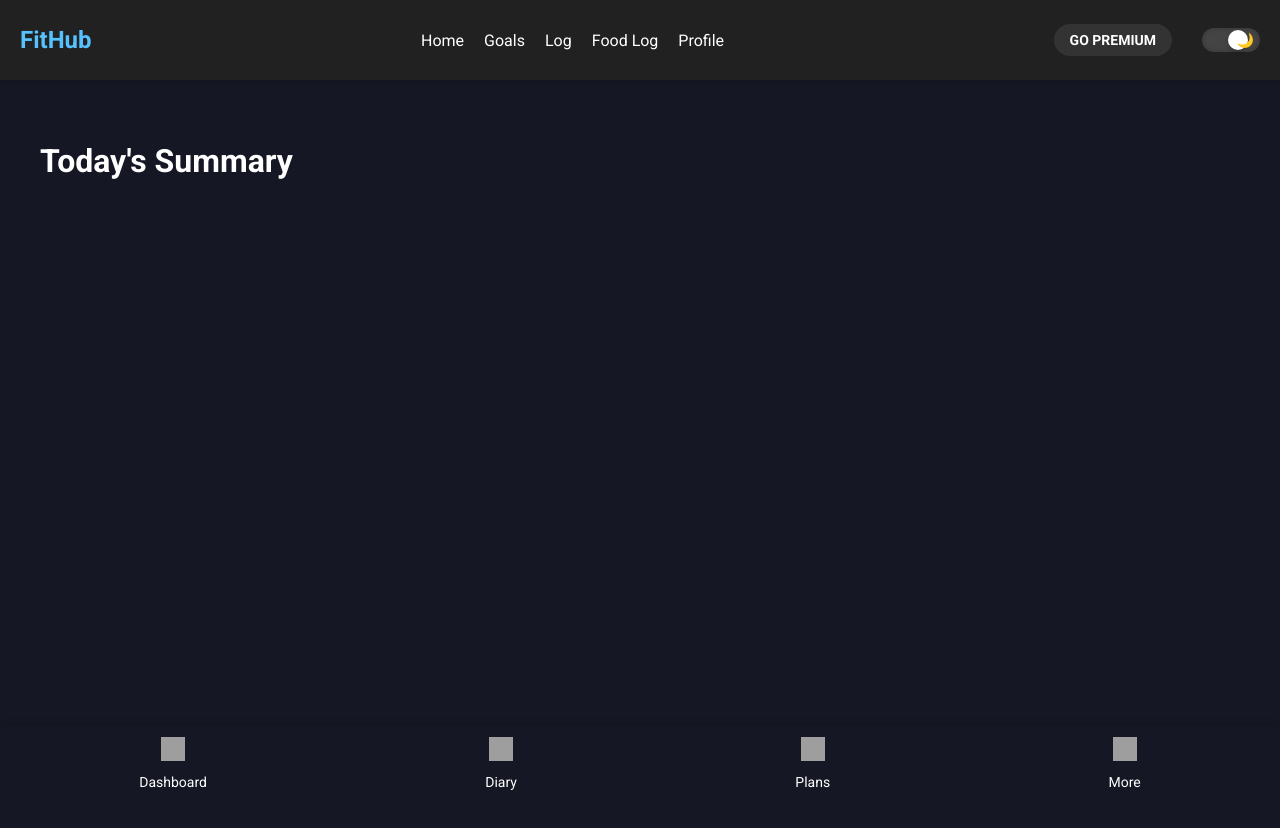
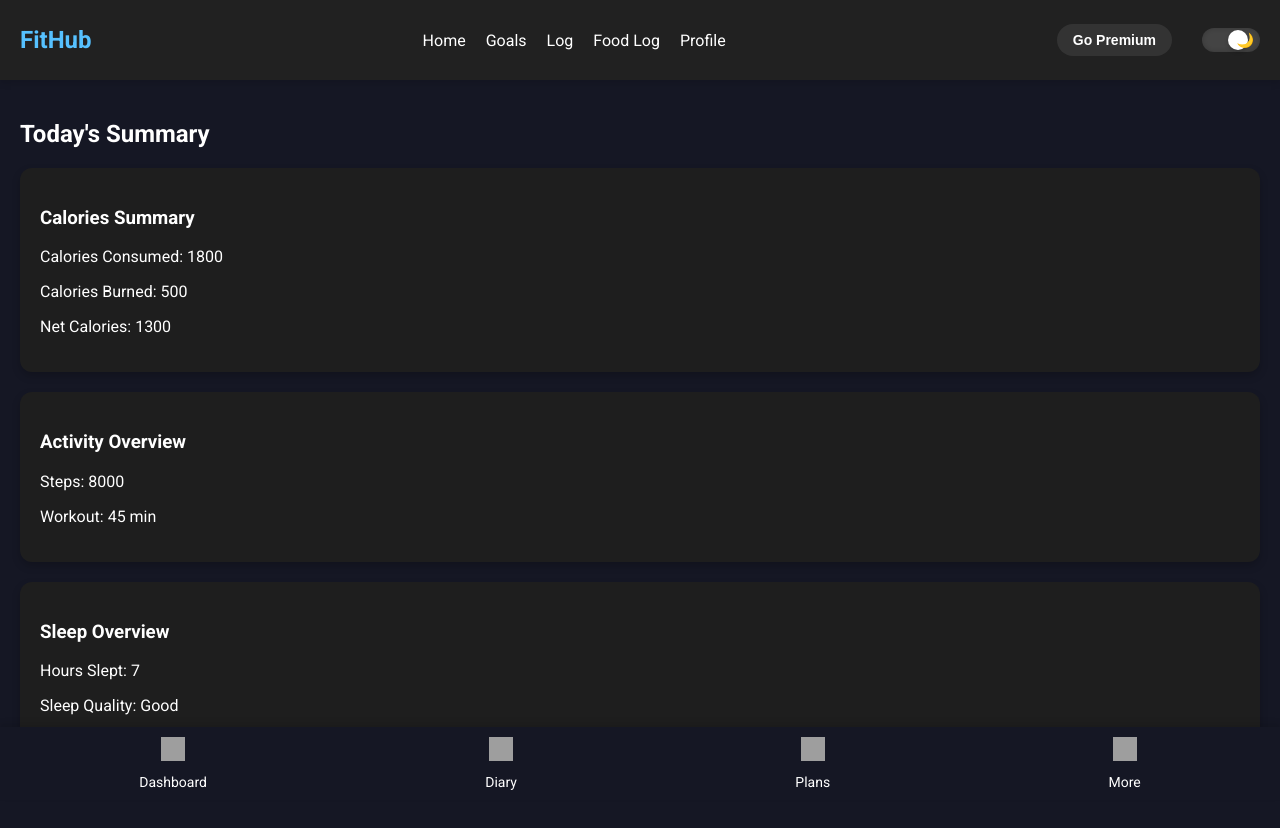
Before and after one commit to Christ02/Fithub, a React (Vite) app in the folder frontend/: page / in a window 1280 px wide. Shown: the top 828 px of the page. Built offline with nearby package versions, Linux system fonts and the light colour scheme; grey boxes are pictures that could not be loaded.

Commit message:
Dashboard Trabajado y css ccambiado de lugar

```diff
--- a/frontend/src/App.jsx
+++ b/frontend/src/App.jsx
@@ -1,9 +1,10 @@
 import React, { useState, useEffect } from 'react';
 import { BrowserRouter as Router, Route, Routes } from 'react-router-dom';
-import Dashboard from './pages/DashboardPage';
+import DashboardPage  from './pages/DashboardPage';
 import FoodLog from './pages/FoodLog';
 import Header from './components/Header/Header';
 import FooterNav from './components/FooterNav/FooterNav';
+
 
 function App() {
   const [theme, setTheme] = useState('dark');
@@ -20,7 +21,7 @@ function App() {
     <Router>
       <Header toggleTheme={toggleTheme} currentTheme={theme} />
       <Routes>
-        <Route path="/" element={<Dashboard />} />
+        <Route path="/" element={<DashboardPage  />} />
         <Route path="/food-log" element={<FoodLog />} />
       </Routes>
       <FooterNav />
--- /dev/null
+++ b/frontend/src/components/Dashboard/Dashboard.css
@@ -0,0 +1,30 @@
+.dashboard {
+  padding: 20px;
+  background-color: #151724; /* Fondo oscuro */
+  color: white;
+}
+
+h2 {
+  font-size: 24px;
+  margin-bottom: 20px;
+  color: #56C1FF;
+}
+
+.summary-card {
+  background-color: #1E1E1E;
+  border-radius: 12px;
+  padding: 20px;
+  margin-bottom: 20px;
+  box-shadow: 0px 4px 8px rgba(0, 0, 0, 0.2);
+}
+
+.summary-card h3 {
+  font-size: 18px;
+  margin-bottom: 10px;
+  color: #FFFFFF;
+}
+
+.summary-card p {
+  font-size: 16px;
+  margin: 5px 0;
+}
--- a/frontend/src/components/Dashboard/Dashboard.jsx
+++ b/frontend/src/components/Dashboard/Dashboard.jsx
@@ -2,7 +2,6 @@ import React from 'react';
 import DailySummary from './DailySummary';
 import ActivityOverview from './ActivityOverview';
 import SleepOverview from './SleepOverview';
-import './Dashboard.css';
 
 const Dashboard = () => {
   return (
--- a/frontend/src/pages/Dashboard.css
+++ /dev/null
@@ -1,25 +0,0 @@
-.dashboard-content {
-  padding: 20px;
-}
-
-.summary-card {
-  border-radius: 12px;
-  padding: 20px;
-  margin-bottom: 20px;
-  box-shadow: 0px 4px 8px rgba(0, 0, 0, 0.2);
-}
-
-h1, h2, h3 {
-  font-weight: 700;
-}
-
-p, span {
-  font-weight: 400;
-}
-
-button {
-  font-family: 'Roboto', sans-serif;
-  font-weight: 700;
-  text-transform: uppercase;
-  font-size: 14px;
-}
--- a/frontend/src/pages/DashboardPage.jsx
+++ b/frontend/src/pages/DashboardPage.jsx
@@ -1,20 +1,14 @@
+// src/pages/DashboardPage.jsx
 import React from 'react';
-import CalorieTracker from '../components/CalorieTracker/CalorieTracker';
-import SleepTracker from '../components/SleepTracker/SleepTracker';
-import ExerciseTracker from '../components/ExerciseTracker/ExerciseTracker';
-import './Dashboard.css';
+import Dashboard from '../components/Dashboard/Dashboard';
 
-const Dashboard = () => {
+
+const DashboardPage = () => {
   return (
-    <div className="dashboard">
-      <div className="dashboard-content">
-        <h1 className="dashboard-title">Today's Summary</h1>
-        <div className="trackers">
-
-        </div>
-      </div>
+    <div>
+      <Dashboard />
     </div>
   );
 };
 
-export default Dashboard;
+export default DashboardPage;
```
